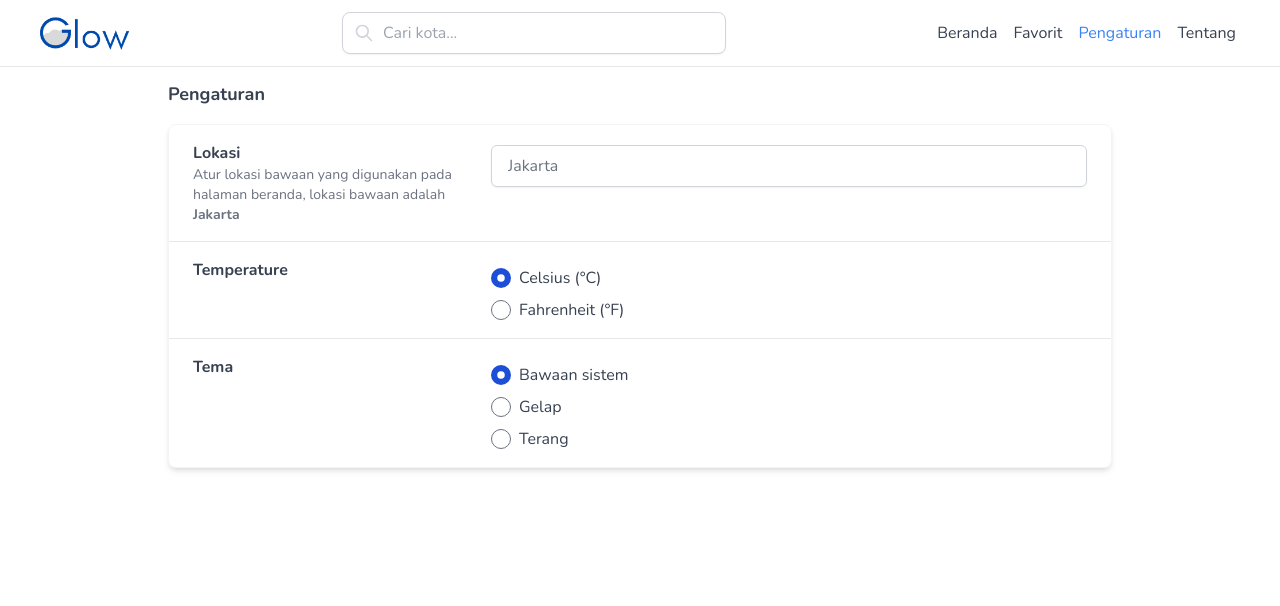
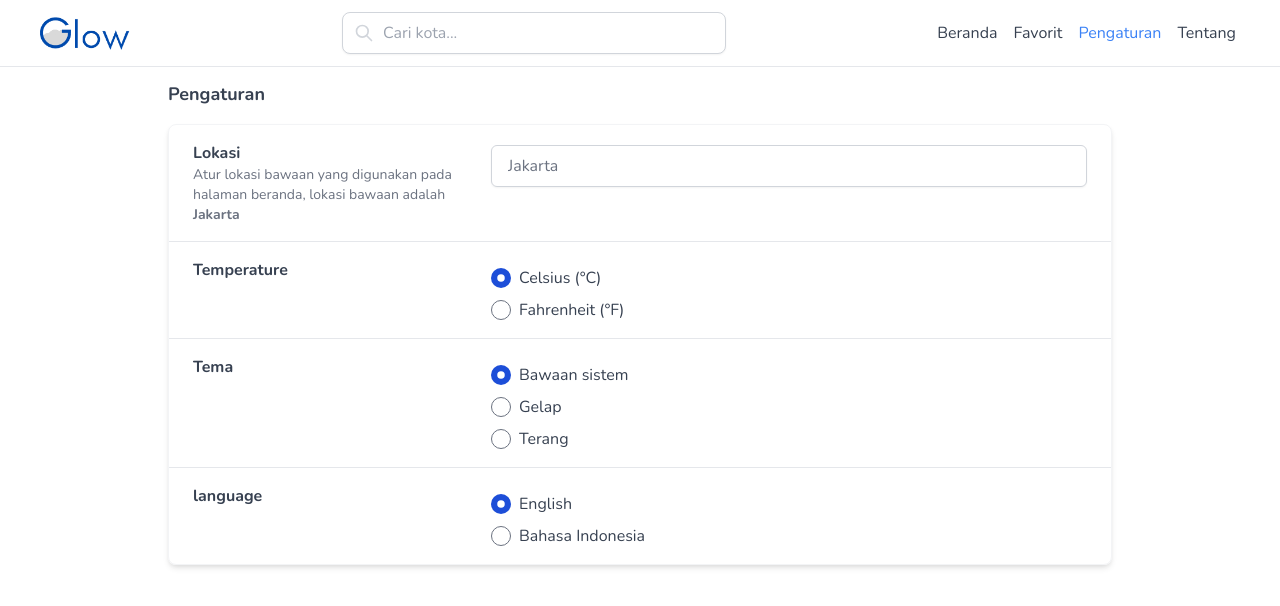
Before and after one commit to ar-rohman/glow, a Vue app: page /#/setting in a window 1280 px wide. Shown: the top 606 px of the page. Built offline with nearby package versions, Linux system fonts and the light colour scheme.

Commit message:
add language input options

```diff
--- a/src/views/Setting.vue
+++ b/src/views/Setting.vue
@@ -119,6 +119,39 @@
                             </div>
                         </div>
                     </div>
+                    <div class="hover:bg-blue-50 dark:hover:bg-dark-800">
+                        <div class="flex flex-col sm:flex-row py-4 px-6">
+                            <div class="sm:w-1/3">
+                                <p class="font-bold">{{ $t('language') }}</p>
+                            </div>
+                            <div class="flex flex-col">
+                                <div class="inline-flex items-center mt-2">
+                                    <input type="radio" name="language" id="en"
+                                        class="h-5 w-5 text-blue-700 dark:bg-dark-900
+                                        dark:checked:bg-blue-700 dark:border-dark-200
+                                        dark:focus:ring-offset-dark-900
+                                        dark:checked:border-current"
+                                        value="en"
+                                        v-model="language" @change="setLanguage"
+                                        :checked="language === 'en'">
+                                    <label for="en" class="ml-2">
+                                        English
+                                    </label>
+                                </div>
+                                <div class="inline-flex items-center mt-2">
+                                    <input type="radio" name="language" id="id"
+                                        class="h-5 w-5 text-blue-700 dark:bg-dark-900
+                                        dark:checked:bg-blue-700 dark:border-dark-200
+                                        dark:focus:ring-offset-dark-900
+                                        dark:checked:border-current"
+                                        value="id"
+                                        v-model="language" @change="setLanguage"
+                                        :checked="language === 'id'">
+                                    <label for="id" class="ml-2">Bahasa Indonesia</label>
+                                </div>
+                            </div>
+                        </div>
+                    </div>
                 </div>
             </div>
         </div>
@@ -127,6 +160,7 @@
 
 <script>
 import Database from '@/storage/storageIdb';
+import i18n from '@/plugins/i18n';
 
 export default {
     name: 'Setting',
@@ -135,6 +169,7 @@ export default {
             temp: 'celsius',
             location: 'Jakarta',
             theme: 'default',
+            language: 'en',
             isLocationExist: false,
             errorMessage: null,
             objectStoreSetting: process.env.VUE_APP_OBJECT_STORE_SETTING,
@@ -144,6 +179,7 @@ export default {
         this.getLocation();
         this.getTemp();
         this.getTheme();
+        this.getLanguage();
     },
     methods: {
         async getTheme() {
@@ -222,6 +258,19 @@ export default {
                     });
             }
         },
+        async getLanguage() {
+            const idbLanguage = await Database.getData(this.objectStoreSetting, 'language');
+            if (idbLanguage) {
+                this.language = idbLanguage.value;
+            }
+        },
+        setLanguage() {
+            Database.updateData(this.objectStoreSetting, {
+                name: 'language',
+                value: this.language,
+            });
+            i18n.locale = this.language;
+        },
     },
     computed: {
         inputClassBind() {
```
